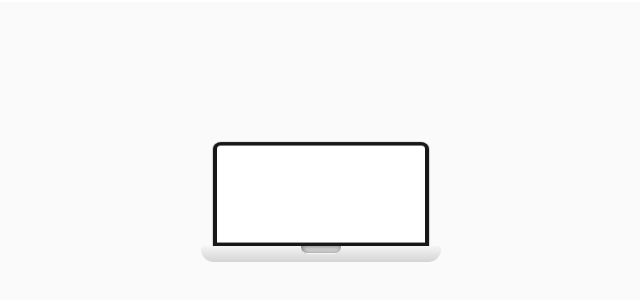
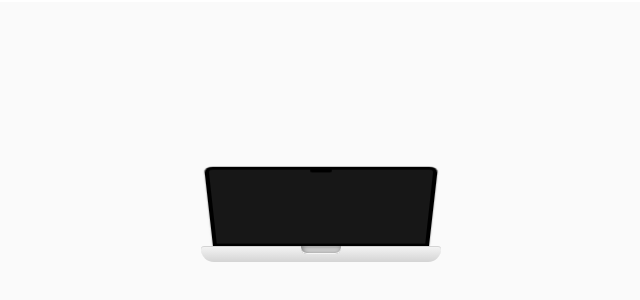
Before and after one commit to akashbeniwal055/MacBook-illustration, a Next.js app: page / in a window 1280 px wide. Shown: the part 206-506 px from the top of the page, without its empty margins (319-959 px from the left). Built offline with nearby package versions, Linux system fonts and the light colour scheme.

Commit message:
add motion to it

```diff
--- a/package.json
+++ b/package.json
@@ -9,6 +9,7 @@
     "lint": "eslint"
   },
   "dependencies": {
+    "motion": "^12.38.0",
     "next": "16.2.2",
     "react": "19.2.4",
     "react-dom": "19.2.4"
@@ -16,7 +17,7 @@
   "devDependencies": {
     "@tailwindcss/postcss": "^4",
     "@types/node": "^20",
-    "@types/react": "^19",
+    "@types/react": "^19.2.14",
     "@types/react-dom": "^19",
     "babel-plugin-react-compiler": "1.0.0",
     "eslint": "^9",
--- a/src/app/Components/macbook.tsx
+++ b/src/app/Components/macbook.tsx
@@ -1,30 +1,68 @@
+"use client";
 import React from 'react'
 
+import {motion} from 'motion/react'
 export default function Macbook() {
   return (
-    <div className="max-w-2xl w-full mx-auto flex items-center  h-96 bg-neutral-50 perspective-distant">
+    <motion.div whileHover="animate" initial="initial" className="max-w-2xl w-full mx-auto flex items-center  h-96 bg-neutral-50">
 
-<div className="w-60  mx-auto ">
+<div
+
+
+className="w-60  mx-auto  perspective-distant">
   {/* lid */}
-    <div
-    style={{transform:'rotateX(30deg)',
+    <motion.div
+    variants={{
+      animate:{
+        rotateX:'20deg',
+      },
+      initial:{
+     rotateX:'-50deg',
+      }
+    }}
+    transition={{
+      ease:[0.42, 0, 0.58, 1],
+      duration:0.8
+    }}
+    style={{
            transformOrigin:'bottom'
     }}
-    className="w-[90%] h-30 p-1 mx-auto bg-neutral-900 rounded-tl-lg rounded-tr-lg shadow-sm shadow-black/10 ring-1 ring-black/10 ">
-    <div className="w-full h-full   rounded-tl-[4px] rounded-tr-[4px] bg-white overflow-hidden ">
-      {/* <img className="h-full w-full oject-cover" src='https://imgs.search.brave.com/n08Q7smaUcFHLxGPNrQygZzlWAV_131XiwZ6gM42yOg/rs:fit:860:0:0:0/g:ce/aHR0cHM6Ly9ibG9n/LmxvZ3JvY2tldC5j/b20vd3AtY29udGVu/dC91cGxvYWRzLzIw/MjQvMDMvTGluZWFy/LXdlYnNpdGUtMjAy/NS5wbmc'></img>
-       */}
-    </div>
+    className="w-[90%] h-30 p-1 mx-auto bg-black rounded-tl-lg rounded-tr-lg shadow-sm shadow-black/10 ring-1 ring-black/10 ">
+    <div className="w-full h-full   rounded-tl-[4px] rounded-tr-[4px] bg-neutral-900 overflow-hidden ">
+      <div className="w-5 h-2 absolute top-0 inset-0 mx-auto bg-black rounded-br-xs rounded-bl-xs z-10"></div>
+      <motion.img
+      variants={{
+           animate:{
+            opacity:1,
+            filter:"blur(0px)"
+           },
+           initial:{
+            opacity:0,
+            filter:"blur(30px)"
+
+           }
+      }}
+
+      transition={{
+        duration:0.5,
+        delay:0.3
+      }}
+      className="h-full w-full oject-cover" src='https://imgs.search.brave.com/MeDjYYbuOpQ76VN0_L7YXvNLV1si7S-SnchAkhkeFyE/rs:fit:860:0:0:0/g:ce/aHR0cHM6Ly93ZWJh/c3NldHMubGluZWFy/LmFwcC9pbWFnZXMv/b3JuajczMHAvcHJv/ZHVjdGlvbi9iNzU1/MWFlNDRkMDM2NWMw/ZWQ4N2Q3ZTVlMjNh/ZWIwNDIxMjMzYmE1/LTIzNTJ4MTY1Ni5w/bmc_cT05NSZhdXRv/PWZvcm1hdCZkcHI9/Mg'>
+
+      </motion.img>
+
     </div>
 
+    </motion.div>
+
 {/* back */}
-<div className=" relative w-full mx-auto h-4 rounded-bl-2xl rounded-br-2xl rounded-tl-sm rounded-tr-sm  bg-linear-to-t from-neutral-300 to-neutral-100 shadow-[0px_1px_0px_0px_var(color-neutral-300)_inset] ">
+<div className=" relative w-full mx-auto h-4 rounded-bl-2xl rounded-br-2xl rounded-tl-sm rounded-tr-sm  bg-linear-to-t from-neutral-300 to-neutral-100 shadow-[0px_1px_0px_0px_var(--color-neutral-300)_inset] ">
 <div className="absolute top-0 w-10 h-2 inset-0 mx-auto bg-neutral-300 rounded-bl-md rounded-br-md shadow-[0px_-1px_0px_0px_var(--color-neutral-100)_inset,1px_0px_5px_0px_var(--color-neutral-500)_inset] "></div>
 </div>
 
 </div>
 
 
-</div>
+</motion.div>
   )
 }
--- a/src/app/page.tsx
+++ b/src/app/page.tsx
@@ -1,4 +1,4 @@
-import Image from "next/image";
+
 import Macbook from "./Components/macbook"
 
 export default function() {
```
Also changed, not shown: 1 other file (tests, documents, lock files or other folders).
